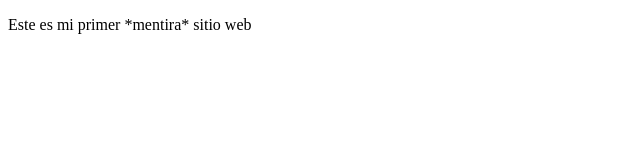
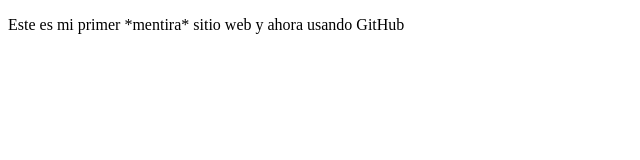
Before and after one commit to robertopolo/proyectoDemoCursoPrework, a plain HTML site: page index.html in a window 1280 px wide. Shown: the whole page, without its empty margins (0-640 px from the left). Drawn offline with Linux system fonts and the light colour scheme.

Commit message:
second commit

```diff
--- a/index.html
+++ b/index.html
@@ -7,6 +7,6 @@
     <title>Título de página</title>
 </head>
 <body>
-    <p>Este es mi primer *mentira* sitio web</p>
+    <p>Este es mi primer *mentira* sitio web y ahora usando GitHub</p>
 </body>
 </html>
```
